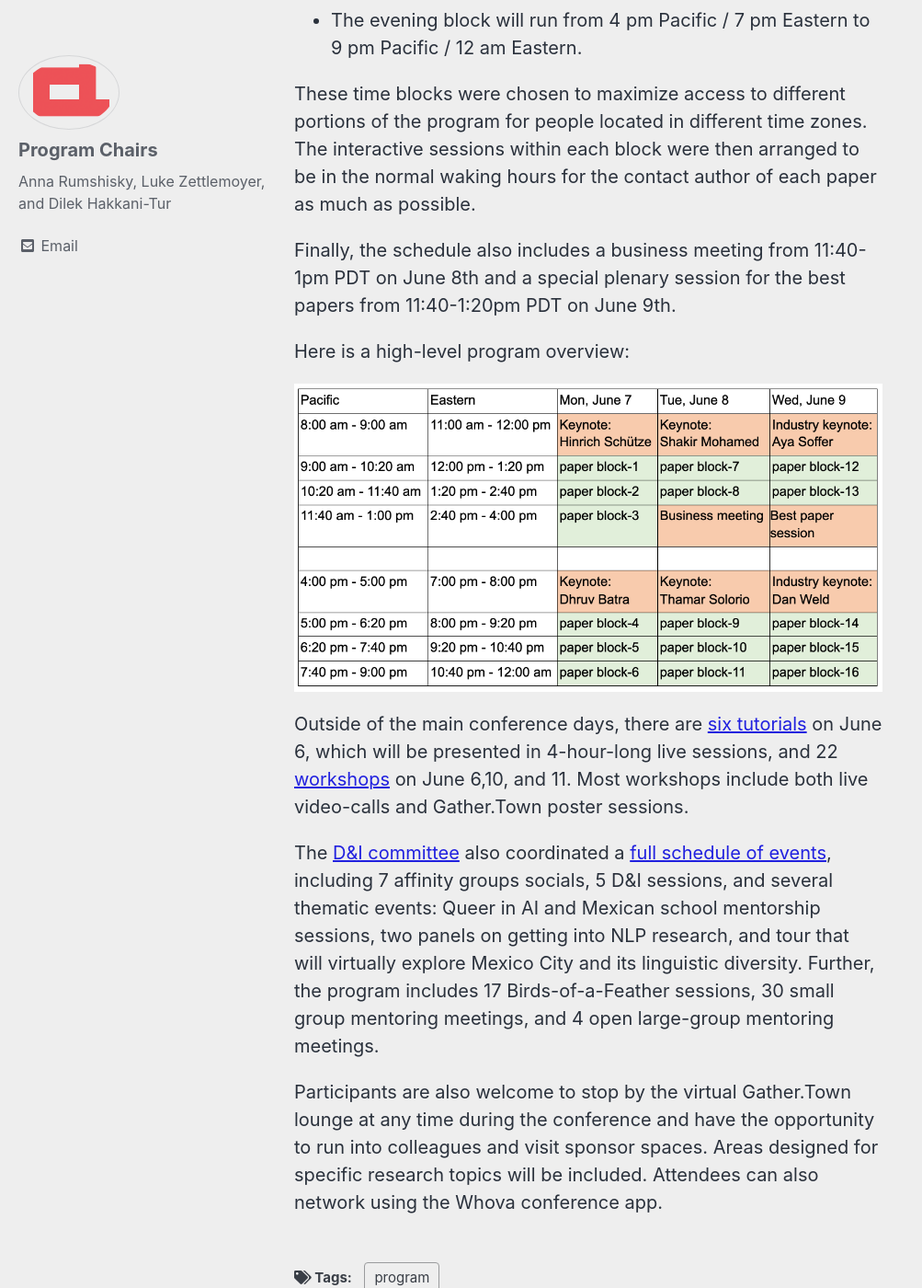
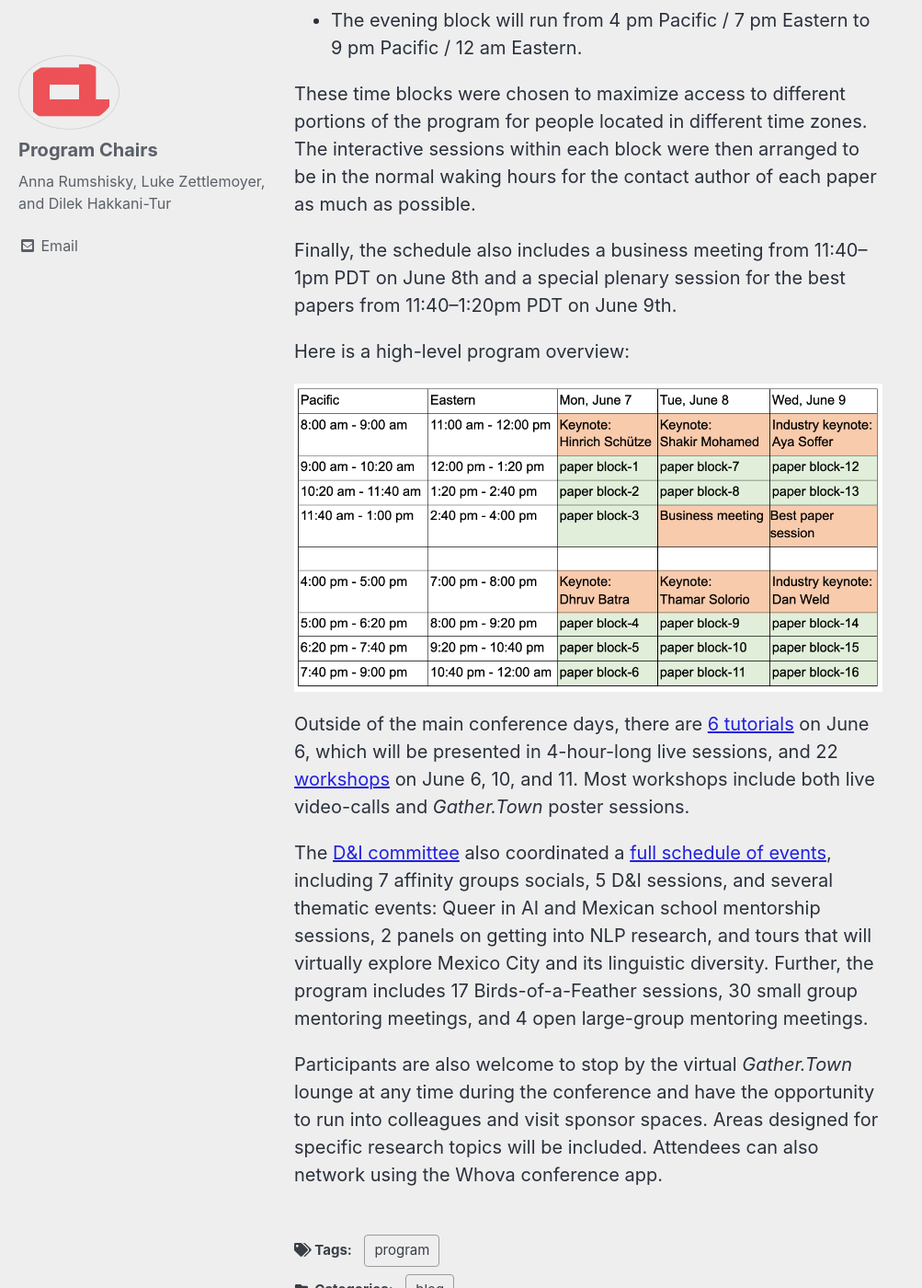
Before and after one commit to naacl-org/naacl-2021-website, a Jekyll site: the page built from _posts/2021-06-01-conference-structure.md, in a window 1280 px wide and 1400 px high, scrolled down 2237 px. Shown: the whole window at 92% size, without its empty margins (0-1003 px from the left). Built offline with Jekyll 4.4.1, drawn with Linux system fonts in a browser that asks for light colours; cached includes are drawn as plain includes; nearby versions of some CDN libraries; comment, search, counter and statistics services are not loaded; some of the changed text lies outside the part shown.

Commit message:
Typographical edits for the blog post

```diff
--- a/_posts/2021-06-01-conference-structure.md
+++ b/_posts/2021-06-01-conference-structure.md
@@ -32,22 +32,23 @@ The goal of this format is to allow the audience to engage into an in-depth disc
 
 For the oral pitches for in the first segments, we advise authors to think of these as brief summaries of each paper.  The authors can use any format they prefer; they may want to use a reduced set of slides, play a part of their video, or use their poster as a prop. The idea was to have a "reminder" pitch before the Q&A for each paper. Then the poster segment of each session can be used by the folks interested in each paper for longer discussions with the authors.
 
-The industry track and SRW sessions will follow the same format, while system demonstrations have pre-recorded videos, posters, and longer (80 min) *Gather.Town* sessions where the presenters could also demonstrate their systems interactively.
+The industry track and SRW sessions will follow the same format, while system demonstrations have pre-recorded videos, posters, and longer (80 minutes) *Gather.Town* sessions where the presenters could also demonstrate their systems interactively.
 In addition to paper sessions, there will be keynote presentations (recorded or live), followed by live Q&A, best paper awards session, a business meeting, opening and closing sessions, as well as mentoring sessions, social events and sponsor booth events.
 The conference will have a morning and an evening session block to account for the difference across time zones, with one keynote talk and 3 paper sessions per block, for a total of 6 paper sessions per day.  The blocks are timed as follows:
-- The morning block will run from 8 am Pacific / 11 am Eastern to 1 pm Pacific / 4 pm Eastern.
+
+- The morning block will run from 8 am Pacific Daylight (UTC-7) / 11 am Eastern Daylight (UTC-4) to 1 pm Pacific / 4 pm Eastern.
 - The evening block will run from 4 pm Pacific / 7 pm Eastern to 9 pm Pacific / 12 am Eastern.
 
 These time blocks were chosen to maximize access to different portions of the program for people located in different time zones. The interactive sessions within each block were then arranged to be in the normal waking hours for the contact author of each paper as much as possible.
 
-Finally, the schedule also includes a business meeting from 11:40-1pm PDT on June 8th and a special plenary session for the best papers from 11:40-1:20pm PDT on June 9th.
+Finally, the schedule also includes a business meeting from 11:40--1pm PDT on June 8th and a special plenary session for the best papers from 11:40--1:20pm PDT on June 9th.
 
 Here is a high-level program overview:
 
 ![Conference Program](/assets/images/conference_program.png)
 
-Outside of the main conference days, there are [six tutorials](https://2021.naacl.org/program/tutorials/) on June 6, which will be presented in 4-hour-long live sessions, and 22 [workshops](https://2021.naacl.org/program/workshops/) on June 6,10, and 11. Most workshops include both live video-calls and Gather.Town poster sessions.
+Outside of the main conference days, there are [6 tutorials](https://2021.naacl.org/program/tutorials/) on June 6, which will be presented in 4-hour-long live sessions, and 22 [workshops](https://2021.naacl.org/program/workshops/) on June 6, 10, and 11. Most workshops include both live video-calls and *Gather.Town* poster sessions.
 
-The [D&I committee](https://2021.naacl.org/committees/diversity-inclusion/) also coordinated a [full schedule of events](https://2021.naacl.org/program/social/), including 7 affinity groups socials, 5 D&I sessions, and several thematic events: Queer in AI and Mexican school mentorship sessions, two panels on getting into NLP research, and tour that will virtually explore Mexico City and its linguistic diversity. Further, the program includes 17 Birds-of-a-Feather sessions, 30 small group mentoring meetings, and 4 open large-group mentoring meetings.
+The [D&I committee](https://2021.naacl.org/committees/diversity-inclusion/) also coordinated a [full schedule of events](https://2021.naacl.org/program/social/), including 7 affinity groups socials, 5 D&I sessions, and several thematic events: Queer in AI and Mexican school mentorship sessions, 2 panels on getting into NLP research, and tours that will virtually explore Mexico City and its linguistic diversity. Further, the program includes 17 Birds-of-a-Feather sessions, 30 small group mentoring meetings, and 4 open large-group mentoring meetings.
 
-Participants are also welcome to stop by the virtual Gather.Town lounge at any time during the conference and have the opportunity to run into colleagues and visit sponsor spaces. Areas designed for specific research topics will be included.  Attendees can also network using the Whova conference app.
+Participants are also welcome to stop by the virtual *Gather.Town* lounge at any time during the conference and have the opportunity to run into colleagues and visit sponsor spaces. Areas designed for specific research topics will be included.  Attendees can also network using the Whova conference app.
```
Also changed, not shown: other parts of _posts/2021-06-01-conference-structure.md (+4 -4 lines).
